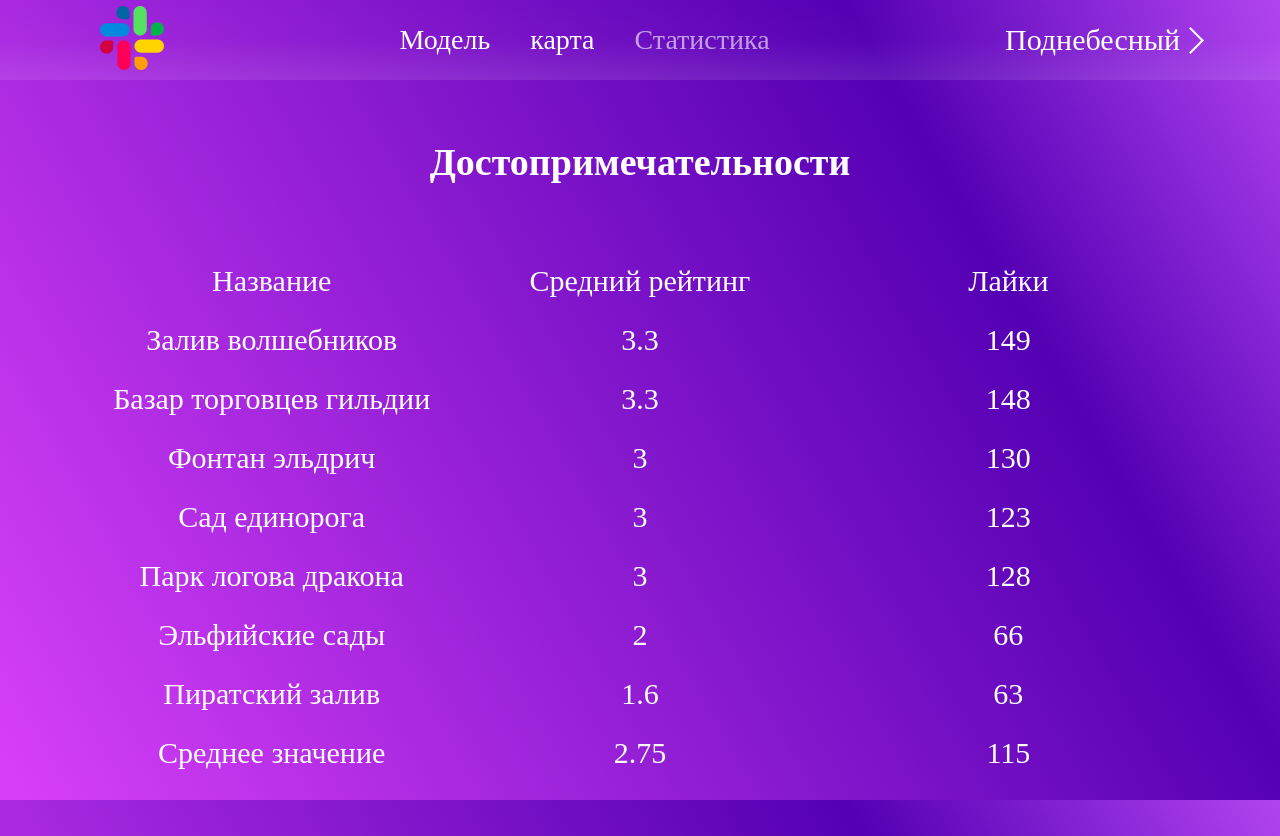
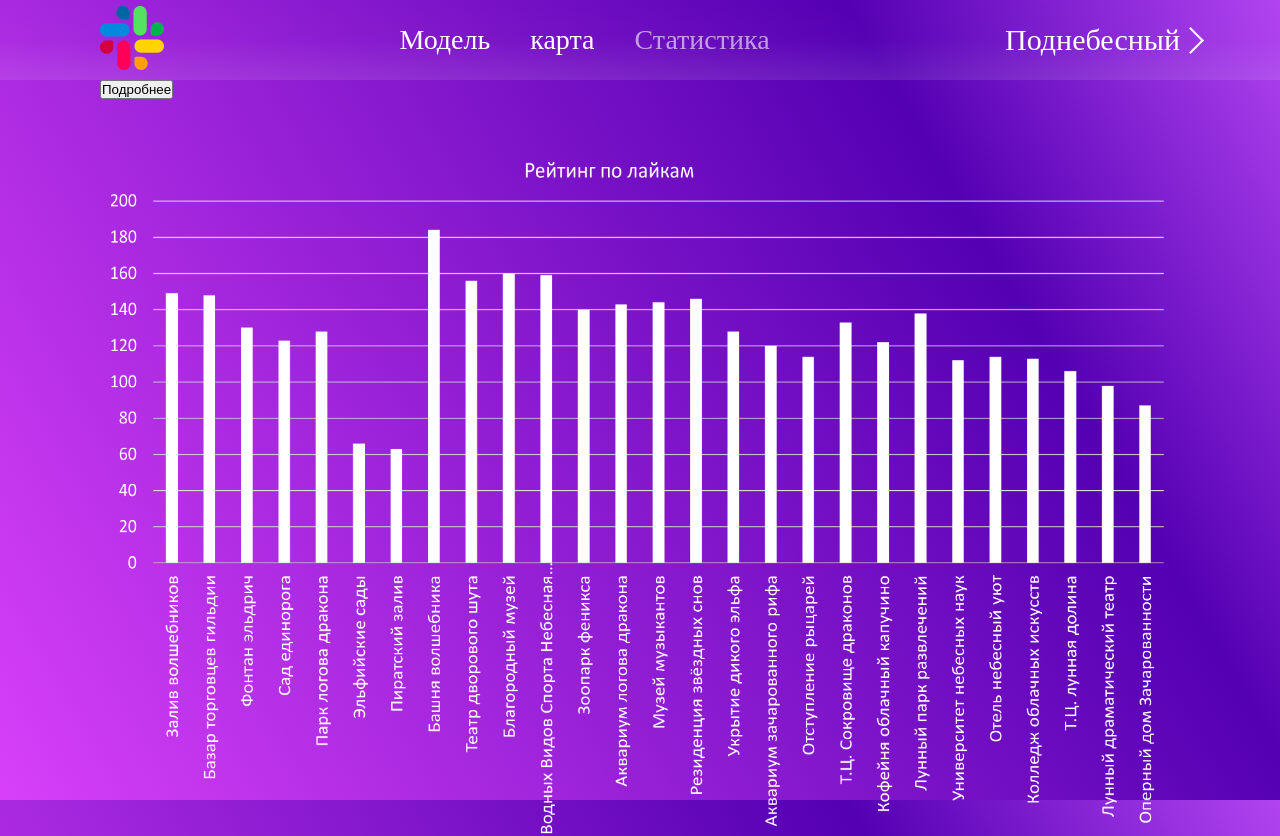
Before and after one commit to Pechenka124/ffffff, a React (Vite) app: page /statistics in a window 1280 px wide. Shown: the top 836 px of the page. Built offline with nearby package versions, Linux system fonts and the light colour scheme.

Commit message:
Update Statistics.tsx

```diff
--- a/src/components/pages/statistics/Statistics.tsx
+++ b/src/components/pages/statistics/Statistics.tsx
@@ -11,12 +11,12 @@ const Statistics: React.FC = () => {
     }
   return (
     <>
-      <div className={isActive? styles.diageamsTrue : styles.diageamsFalse}>
+      <div className={styles.diageams}>
         <button onClick={click} className={styles.btn}>Подробнее</button>
         <img className={styles.diagram} src={likes} />
         <img className={styles.diagram} src={reiting} />
       </div>
-      <div className={styles.mainContent}>
+      <div className={isActive ? styles.mainContentFalse:styles.mainContentTrue}>
         <h2 className={styles.header}>Достопримечательности</h2>
         <div className={styles.columns}>
           {
```
